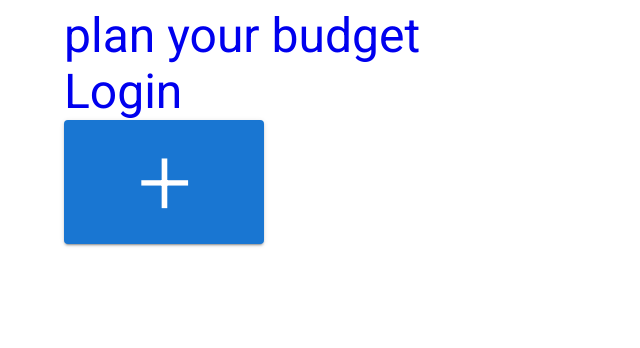
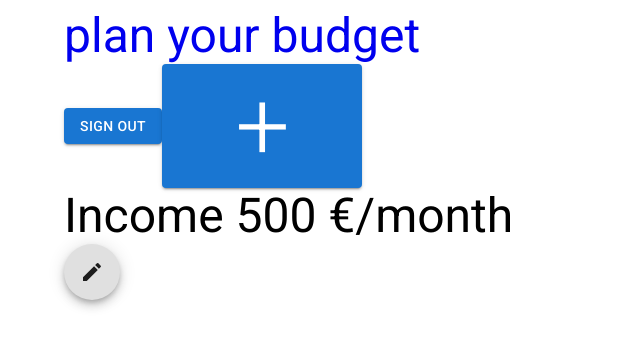
Before and after one commit to ObadaMoustafa/plan-your-budget, a React (Vite) app: page / in a window 1280 px wide. Shown: the top 348 px of the page, without its empty margins (0-640 px from the left). Built offline with nearby package versions, Linux system fonts and the light colour scheme; no server answers; sample sign-in values are in the browser's storage.

Commit message:
one time login link

```diff
--- a/package.json
+++ b/package.json
@@ -13,6 +13,7 @@
     "@emotion/styled": "^11.10.6",
     "@mui/icons-material": "^5.11.16",
     "@mui/material": "^5.11.16",
+    "firebase": "^9.19.1",
     "react": "^18.2.0",
     "react-dom": "^18.2.0",
     "react-router-dom": "^6.10.0",
--- a/src/App.jsx
+++ b/src/App.jsx
@@ -1,7 +1,35 @@
-import { Typography, Container } from "@mui/material";
-import { Link, Outlet } from "react-router-dom";
+import { Typography, Container, Button } from "@mui/material";
+import { useEffect, useState } from "react";
+import { Link, Outlet, useNavigate } from "react-router-dom";
+import {
+  isSignInWithEmailLink,
+  onAuthStateChanged,
+  signInWithEmailLink,
+  signOut,
+} from "firebase/auth";
+import { auth } from "./firebaseConfige";
 
 function App() {
+  const navigate = useNavigate();
+  const [isUser, setIsUser] = useState(false);
+  useEffect(() => {
+    onAuthStateChanged(auth, (user) => {
+      if (user) {
+        const uid = user.uid;
+        console.log("uid from app", uid);
+        setIsUser(true);
+      } else {
+        console.log("user signed out from app", user);
+        setIsUser(false);
+      }
+    });
+  }, []);
+
+  function handleSignOut() {
+    signOut(auth).catch((error) => {
+      console.error("error while signing out", error.message);
+    });
+  }
   return (
     <Container>
       <Link to="/">
@@ -9,12 +37,18 @@ function App() {
           plan your budget
         </Typography>
       </Link>
-      <Link to="/login">
-        <Typography variant="h3" component="h1">
-          Login
-        </Typography>
-      </Link>
-      <Outlet />
+      {isUser ? (
+        <Button variant="contained" onClick={handleSignOut}>
+          sign out
+        </Button>
+      ) : (
+        <Link to="/login">
+          <Typography variant="h3" component="h1">
+            Login
+          </Typography>
+        </Link>
+      )}
+      <Outlet context={isUser} />
     </Container>
   );
 }
--- /dev/null
+++ b/src/CheckUser.jsx
@@ -0,0 +1,45 @@
+import { useEffect } from "react";
+import { isSignInWithEmailLink, signInWithEmailLink } from "firebase/auth";
+import { auth } from "./firebaseConfige";
+import { useNavigate } from "react-router-dom";
+
+function CheckUser() {
+  const navigate = useNavigate();
+  //write code here
+  useEffect(() => {
+    // Confirm the link is a sign-in with email link.
+
+    if (isSignInWithEmailLink(auth, window.location.href)) {
+      // Additional state parameters can also be passed via URL.
+      // This can be used to continue the user's intended action before triggering
+      // the sign-in operation.
+      // Get the email if available. This should be available if the user completes
+      // the flow on the same device where they started it.
+      let email = window.localStorage.getItem("emailForSignIn");
+      if (!email) {
+        // User opened the link on a different device. To prevent session fixation
+        // attacks, ask the user to provide the associated email again. For example:
+        email = window.prompt("Please provide your email for confirmation");
+      }
+      // The client SDK will parse the code from the link for you.
+      signInWithEmailLink(auth, email, window.location.href)
+        .then((result) => {
+          // Clear email from storage.
+          window.localStorage.removeItem("emailForSignIn");
+          navigate("/");
+          // You can access the new user via result.user
+          // Additional user info profile not available via:
+          // result.additionalUserInfo.profile == null
+          // You can check if the user is new or existing:
+          // result.additionalUserInfo.isNewUser
+        })
+        .catch((error) => {
+          // Some error occurred, you can inspect the code: error.code
+          // Common errors could be invalid email and invalid or expired OTPs.
+          console.log(error.message);
+        });
+    }
+  }, []);
+  return <h1>checking email ...</h1>;
+}
+export default CheckUser;
--- /dev/null
+++ b/src/authenticationActionSettings.js
@@ -0,0 +1,7 @@
+export const actionCodeSettings = {
+  // URL you want to redirect back to. The domain (www.example.com) for this
+  // URL must be in the authorized domains list in the Firebase Console.
+  url: "http://localhost:3000/check-user",
+  // This must be true.
+  handleCodeInApp: true,
+};
--- /dev/null
+++ b/src/firebaseConfige.js
@@ -0,0 +1,22 @@
+// Import the functions you need from the SDKs you need
+import { initializeApp } from "firebase/app";
+import { getAuth } from "firebase/auth";
+
+// TODO: Add SDKs for Firebase products that you want to use
+// https://firebase.google.com/docs/web/setup#available-libraries
+
+// Your web app's Firebase configuration
+const firebaseConfig = {
+  apiKey: "AIzaSyBFu3txnBDK5kkW97c9Lf66I-ntFNN0G8Y",
+  authDomain: "plan-your-proje.firebaseapp.com",
+  databaseURL:
+    "https://plan-your-proje-default-rtdb.europe-west1.firebasedatabase.app",
+  projectId: "plan-your-proje",
+  storageBucket: "plan-your-proje.appspot.com",
+  messagingSenderId: "1077008385471",
+  appId: "1:1077008385471:web:52fc5041f684c07dbccd0a",
+};
+
+// Initialize Firebase
+const app = initializeApp(firebaseConfig);
+export const auth = getAuth(app);
--- a/src/main.jsx
+++ b/src/main.jsx
@@ -10,13 +10,17 @@ import {
 import Login from "./pages/login/Login";
 import Home from "./pages/home/Home";
 import "./style.css";
+import CheckUser from "./CheckUser";
 
 const routes = createBrowserRouter(
   createRoutesFromElements(
-    <Route path="/" element={<App />}>
-      <Route path="/" element={<Home />} />
-      <Route path="/login" element={<Login />} />
-    </Route>
+    <>
+      <Route path="/" element={<App />}>
+        <Route path="/" element={<Home />} />
+        <Route path="/login" element={<Login />} />
+      </Route>
+      <Route path="/check-user" element={<CheckUser />} />
+    </>
   )
 );
 ReactDOM.createRoot(document.getElementById("root")).render(
--- a/src/pages/home/Home.jsx
+++ b/src/pages/home/Home.jsx
@@ -1,9 +1,22 @@
+import { Navigate, useOutletContext } from "react-router-dom";
 import AddExpenses from "./components/add-expenses/AddExpenses";
+import AddYourIncome from "./components/add-your-income/AddYourIncome";
 
 function Home() {
   //write code here
-
-  return <AddExpenses />;
+  const isUser = useOutletContext();
+  return (
+    <>
+      {isUser ? (
+        <>
+          <AddExpenses />
+          <AddYourIncome />
+        </>
+      ) : (
+        <Navigate to="/login" />
+      )}
+    </>
+  );
 }
 
 export default Home;
--- /dev/null
+++ b/src/pages/home/components/add-your-income/AddYourIncome.jsx
@@ -0,0 +1,38 @@
+import { useRef, useState } from "react";
+import { Fab, TextField, Typography } from "@mui/material";
+import EditIcon from "@mui/icons-material/Edit";
+
+function AddYourIncome() {
+  //write code here
+  const incomeEl = useRef();
+  const [shouldModify, setShouldModify] = useState(false);
+  const [income, setIncome] = useState(500);
+
+  function editIncome() {
+    if (shouldModify) {
+      const value = incomeEl.current.value || income;
+      setIncome(value);
+      setShouldModify(false);
+    } else {
+      setShouldModify(true);
+    }
+  }
+  return (
+    <>
+      <Typography variant="h3">Income {income} €/month</Typography>
+      <Fab onClick={editIncome}>
+        <EditIcon />
+      </Fab>
+      {shouldModify && (
+        <TextField
+          type="number"
+          label="New income"
+          placeholder="ex. 5000"
+          inputRef={incomeEl}
+        />
+      )}
+    </>
+  );
+}
+
+export default AddYourIncome;
--- a/src/pages/login/Login.jsx
+++ b/src/pages/login/Login.jsx
@@ -6,23 +6,54 @@ import {
   Grid,
   TextField,
 } from "@mui/material";
+import {
+  getAuth,
+  createUserWithEmailAndPassword as createEmail,
+  signInWithEmailAndPassword as loginToAccount,
+  sendSignInLinkToEmail,
+} from "firebase/auth";
+
+import { auth } from "../../firebaseConfige";
+
+import { useState } from "react";
+import { actionCodeSettings } from "../../authenticationActionSettings";
+import { Navigate, useOutletContext } from "react-router-dom";
 
 function Login() {
-  //write code here
+  const [email, setEmail] = useState("");
+  const isUser = useOutletContext();
+  function handleEmailChange(e) {
+    setEmail(e.target.value);
+  }
+
+  function handleLogin() {
+    sendSignInLinkToEmail(auth, email, actionCodeSettings)
+      .then(() => {
+        console.log("email has been sent");
+        window.localStorage.setItem("emailForSignIn", email);
+      })
+      .catch((error) => {
+        const errorCode = error.code;
+        const errorMessage = error.message;
+        console.log("error happened", errorMessage);
+      });
+  }
+
   const fields = [
     {
       label: "Email",
       placeholder: "ex. example@email.com",
       fullWidth: true,
-    },
-    {
-      label: "password",
-      placeholder: "enter your password",
-      type: "password",
-      fullWidth: true,
+      value: email,
+      onChange: handleEmailChange,
     },
   ];
+
   return (
+    <>
+      {isUser ? (
+        <Navigate to="/" />
+      ) : (
         <Card sx={{ mx: "auto" }}>
           <CardHeader title="login Form" color="primary" />
           <Grid container spacing={5}>
@@ -33,10 +64,13 @@ function Login() {
             ))}
           </Grid>
           <CardActions>
-        <Button variant="contained">Login</Button>
-        <Button variant="outlined">Sign up</Button>
+            <Button variant="contained" type="submit" onClick={handleLogin}>
+              Send sign in link
+            </Button>
           </CardActions>
         </Card>
+      )}
+    </>
   );
 }
 
```
Also changed, not shown: src/authEmailLinkComplete.js (added, +37 -0 lines), 1 other file (tests, documents, lock files or other folders). Lines whose indentation alone changed are shown as unchanged.
